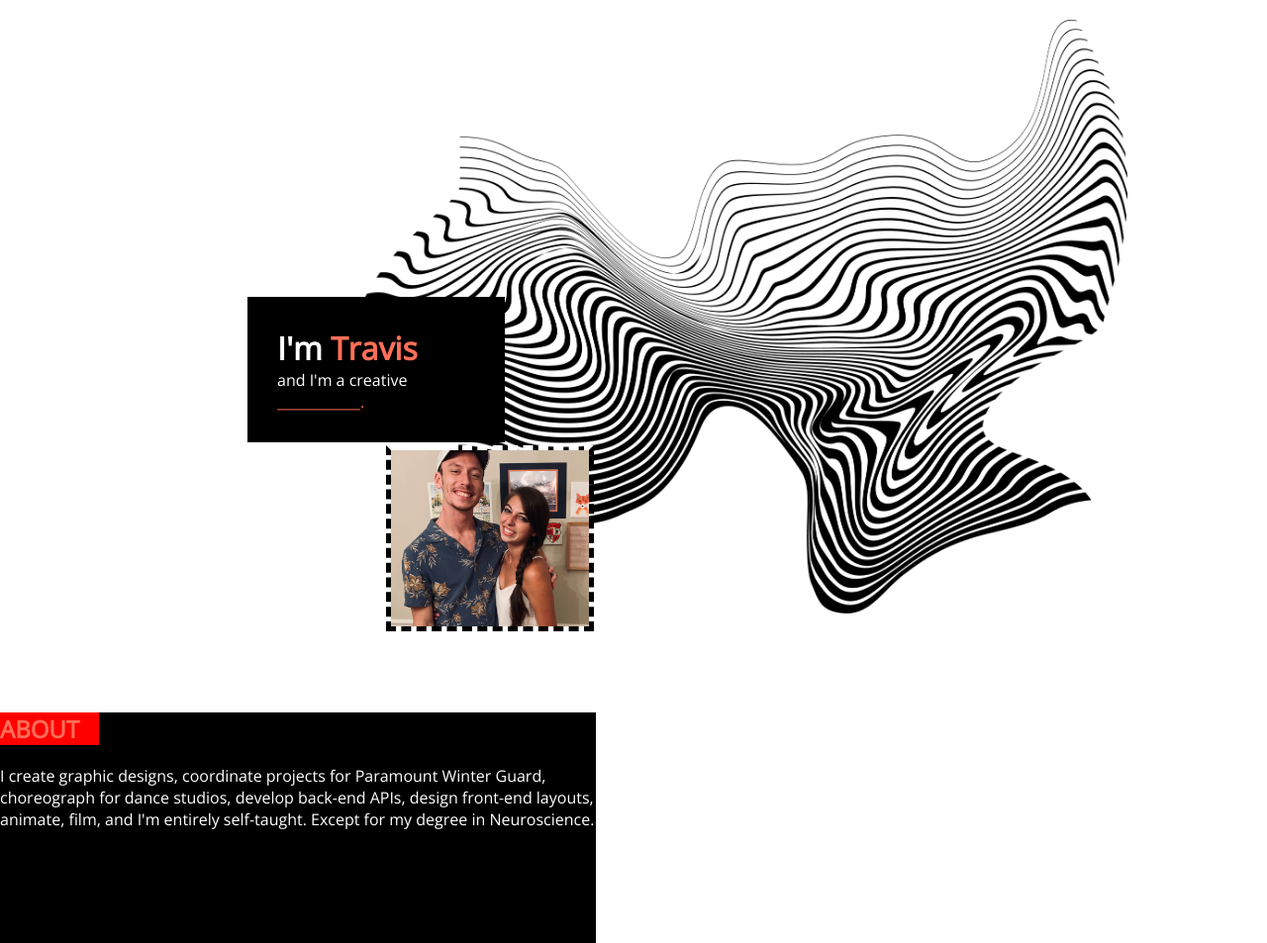
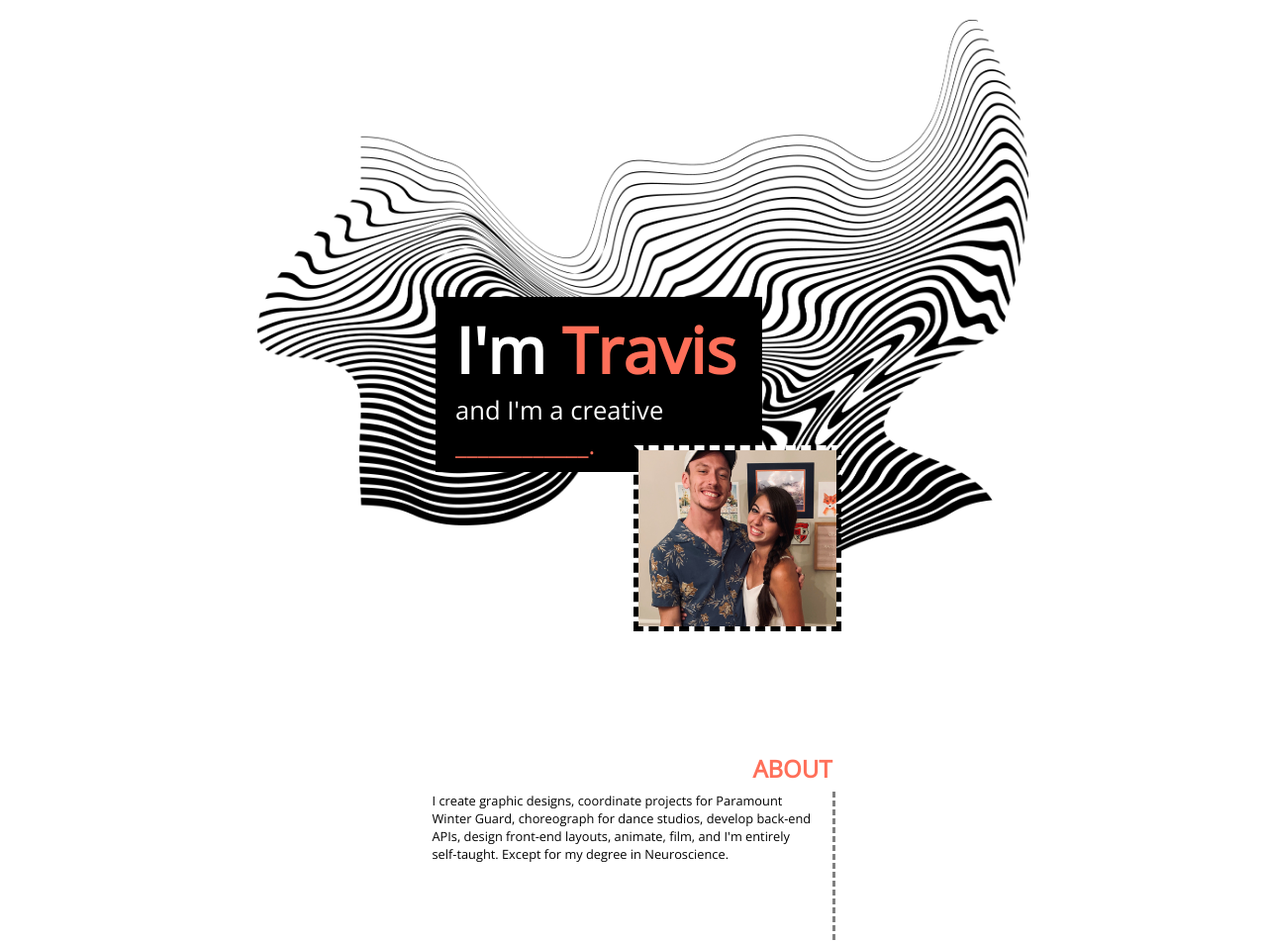
Before and after one commit to travischiles/learning, a plain HTML site: page css/index.html in a window 1280 px wide. Shown: the top 953 px of the page at 99% size. Drawn offline with nearby package versions, Linux system fonts and the light colour scheme.

Commit message:
Add files via upload

```diff
--- a/css/css/styles.css
+++ b/css/css/styles.css
@@ -7,19 +7,21 @@ body {
 .headerimg {
   padding: 20px;
   position: relative;
-  left: 100px;
 }
 p {
   margin: 0;
+  font-size: .8em;
 }
 .headertxt {
-  width: 200px;
-  padding: 30px;
-  left: 10px;
+  width: 300px;
+  padding: 10px;
+  padding-left: 20px;
+  left: 200px;
   top: 300px;
   position: absolute;
   background-color: black;
   color: white;
+  font-size: 2em;
 }
 #accent {
   color: #9AC4F8;
@@ -38,7 +40,7 @@ color: #9AC4F8;
   border-left-color: black;
   position: absolute;
   top: 450px;
-  left: 150px;
+  left: 400px;
   display: block;
   z-index: 1;
 }
@@ -49,23 +51,34 @@ color: #9AC4F8;
   position: relative;
   width: 800px;
 }
+.offcenter-img {
+  position: relative;
+  right: 500px;
+}
 
 h1 {
   margin-top: 0px;
   margin-bottom: 0px;;
 }
 .about-container {
-  background-color: black;
-  width: 47%;
-  height: 300px;
-  color: white;
+  border-right-style: dashed;
+  border-right-width: 3px;
+  border-right-color: grey;
+  width: 30%;
+  height: 150px;
+  color: black;
   position: relative;
+  margin: auto;
+  margin-top: 100px;
+  padding-right: 20px;
 }
 .aboutright {
-  position: relative;
-width: 100px;
-display: block;
-background-color: red;
+right: 0px;
+top: -60px;
+position: absolute;
+}
+.image-strip2 {
+  margin-top: 100px;
 }
 .header {
   margin-top: 0px;
```
